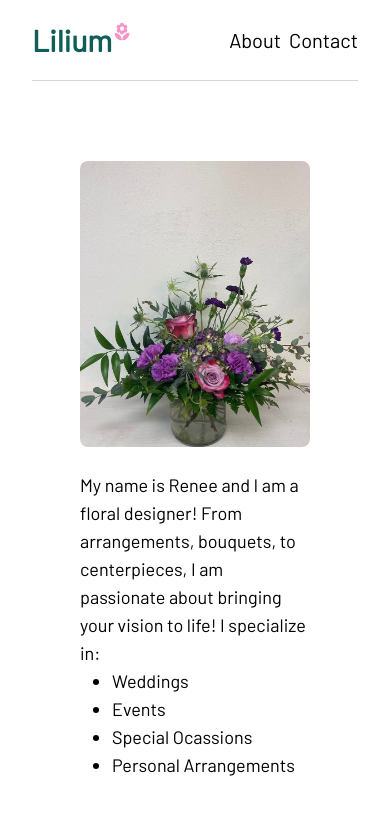
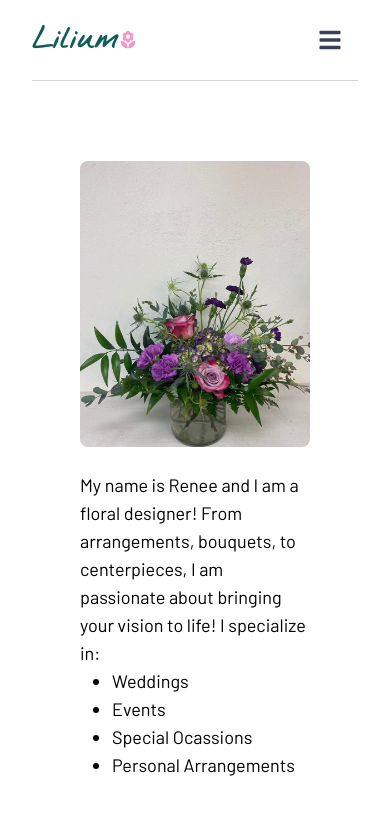
Before and after one commit to jonword/multistep-floral, a Next.js app: page / in a window 390 px wide. Shown: the top 814 px of the page. Built offline with nearby package versions, Linux system fonts and the light colour scheme.

Commit message:
add sidebar menu for mobile

```diff
--- a/src/components/header.tsx
+++ b/src/components/header.tsx
@@ -1,7 +1,8 @@
 import React, { useState } from "react";
 import Link from "next/link";
-import { Nothing_You_Could_Do, Quattrocento, Barlow } from "next/font/google";
+import { Nothing_You_Could_Do, Barlow } from "next/font/google";
 import { MdLocalFlorist } from "react-icons/md";
+import { FaBars, FaTimes } from "react-icons/fa";
 
 const headerFont = Nothing_You_Could_Do({
   subsets: ["latin"],
@@ -20,27 +21,59 @@ const Header = () => {
   return (
     <>
       <header className="flex h-20 w-full items-center justify-between px-8">
-        <div className="flex">
+        <div className="flex items-center">
           <Link href="/">
             <h1
-              className={`${barlow.className} text-3xl font-bold text-teal-800`}
+              className={`${headerFont.className} text-3xl font-bold text-teal-800`}
             >
               Lilium
             </h1>
           </Link>
           <MdLocalFlorist size={20} className="text-pink-400/75" />
         </div>
-        <nav className={`${barlow.className} flex gap-2`}>
+        <nav className={`${barlow.className} hidden md:flex gap-2`}>
           <Link href="/about">
             <button
-              className={`text-xl hover:overline decoration-1 duration-150`}
+              className={`text-lg hover:overline decoration-1 duration-150`}
             >
               <p>About</p>
             </button>
           </Link>
           <Link href="/contact">
             <button
-              className={`text-xl hover:overline decoration-1 duration-150`}
+              className={`text-lg hover:overline decoration-1 duration-150`}
+            >
+              <p>Contact</p>
+            </button>
+          </Link>
+        </nav>
+        {/* HAMBURGER */}
+        <div
+          onClick={handleClick}
+          className="z-10 flex items-center justify-center pr-4 text-2xl text-gray-700 hover:cursor-pointer md:hidden"
+        >
+          {!nav ? <FaBars /> : <FaTimes />}
+        </div>
+        {/* MOBILE */}
+        <nav
+          className={
+            !nav
+              ? `hidden`
+              : `${barlow.className} absolute top-0 right-0 h-screen w-full flex-col items-center pt-20 bg-gray-100 flex gap-2`
+          }
+        >
+          <Link href="/about">
+            <button
+              className={`text-lg hover:overline decoration-1 duration-150`}
+              onClick={handleClick}
+            >
+              <p>About</p>
+            </button>
+          </Link>
+          <Link href="/contact">
+            <button
+              className={`text-lg hover:overline decoration-1 duration-150`}
+              onClick={handleClick}
             >
               <p>Contact</p>
             </button>
```
